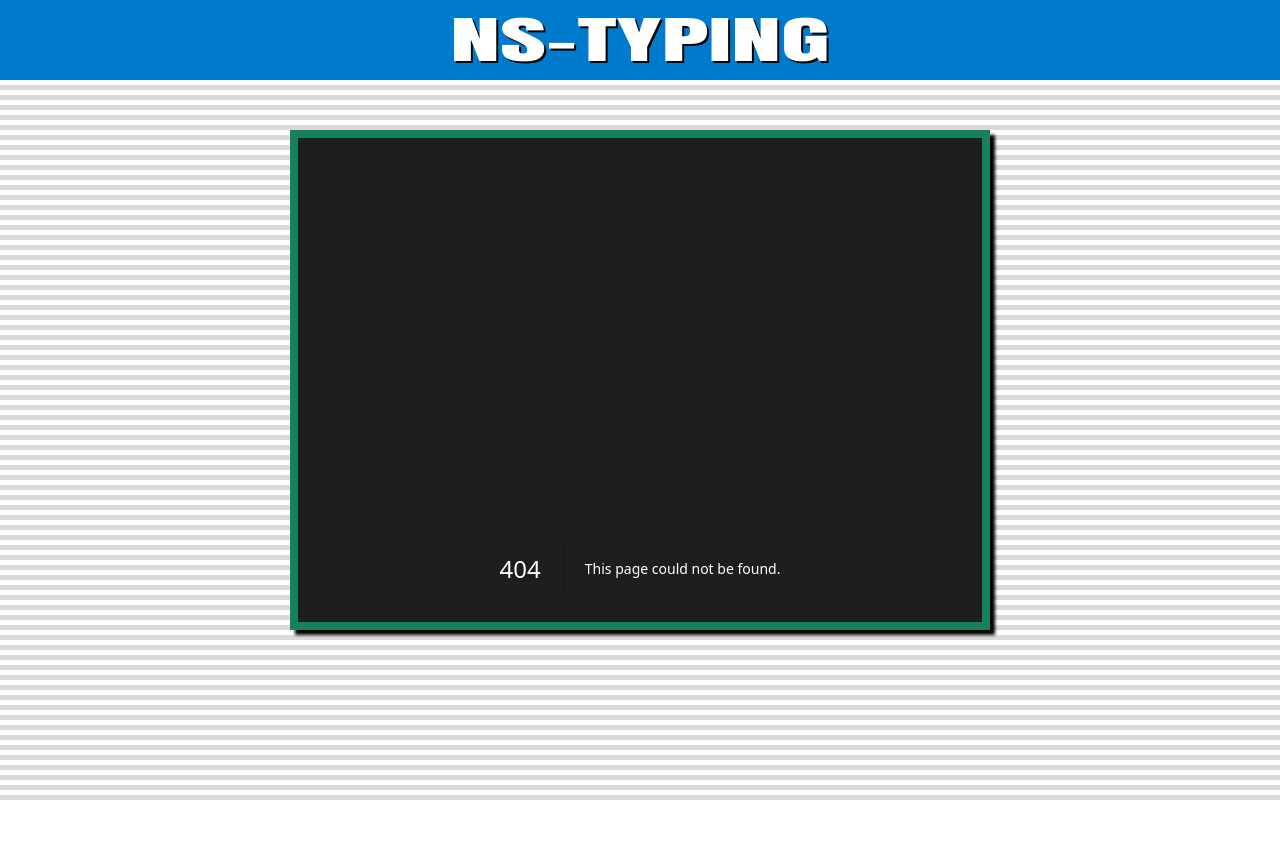
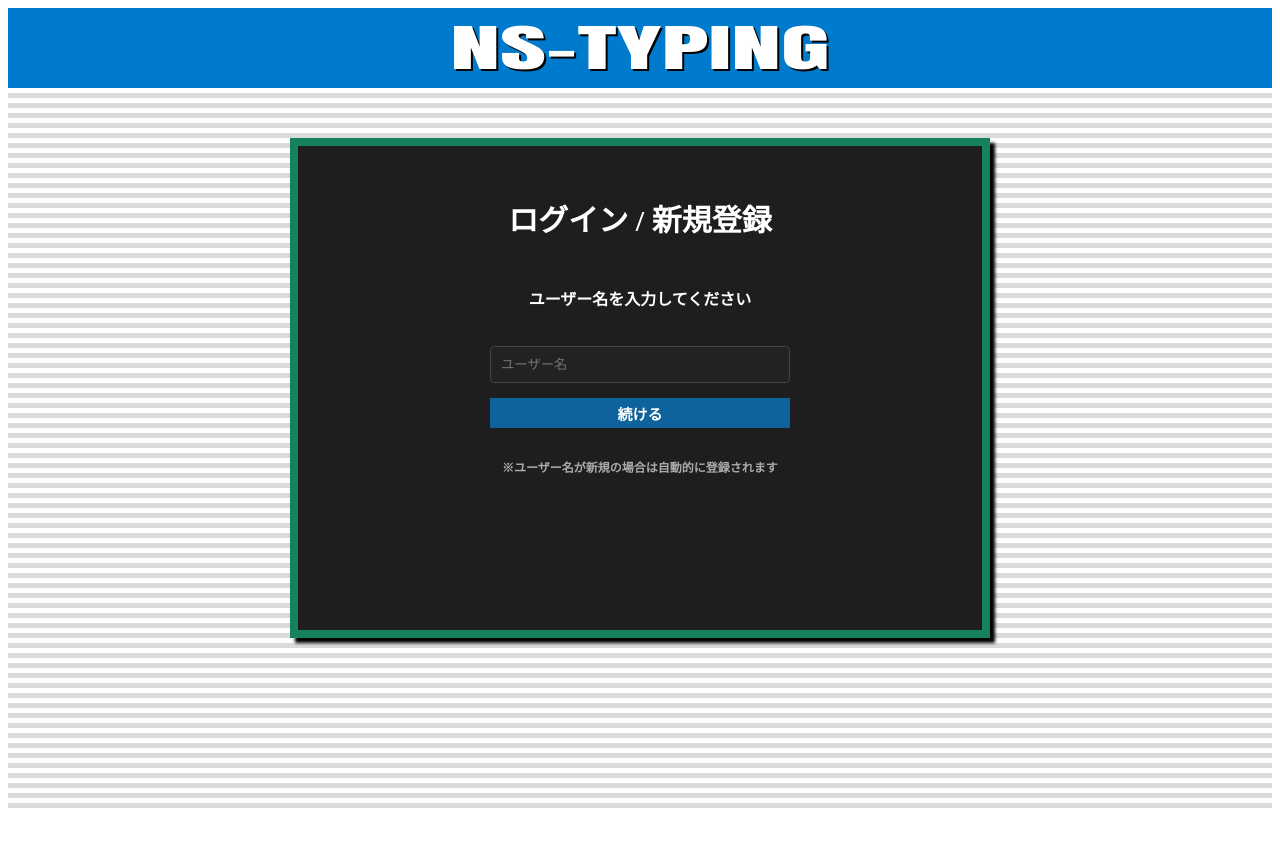
Before and after one commit to tetsu19n1101087/tetsu19n1101087-game, a Next.js app: page /login in a window 1280 px wide. Before the commit this address had no page. Shown: the top 846 px of the page. After the commit the page ends 816 px from the top, so only its background shows below. Built offline with nearby package versions, Linux system fonts and the light colour scheme; no server answers.

Commit message:
ログイン機能

```diff
--- /dev/null
+++ b/src/app/login/page.tsx
@@ -0,0 +1,77 @@
+'use client';
+
+import { useActionState } from 'react';
+import styled from 'styled-components';
+import { loginUser } from '@/lib/action';
+import Button from '@/components/Button';
+
+export default function LoginPage() {
+  const [errorMessage, formAction, isPending] = useActionState(
+    loginUser,
+    undefined
+  );
+
+  return (
+    <Container>
+      <Title>ログイン / 新規登録</Title>
+      <p>ユーザー名を入力してください</p>
+
+      {errorMessage && <ErrorMessage>{errorMessage}</ErrorMessage>}
+
+      <Form action={formAction}>
+        <Input
+          type='text'
+          name='username'
+          placeholder='ユーザー名'
+          minLength={3}
+          maxLength={20}
+          required
+        />
+        <Button type='submit' aria-disabled={isPending}>
+          続ける
+        </Button>
+      </Form>
+      <Note>※ユーザー名が新規の場合は自動的に登録されます</Note>
+    </Container>
+  );
+}
+
+const Container = styled.div`
+  display: flex;
+  flex-direction: column;
+  align-items: center;
+  gap: 20px;
+`;
+
+const Title = styled.h1`
+  font-size: 30px;
+  margin-bottom: 10px;
+`;
+
+const Form = styled.form`
+  display: flex;
+  flex-direction: column;
+  gap: 15px;
+  width: 100%;
+  max-width: 300px;
+`;
+
+const Input = styled.input`
+  padding: 10px;
+  border: 1px solid #444;
+  background-color: #222;
+  color: white;
+  border-radius: 4px;
+`;
+
+const ErrorMessage = styled.div`
+  color: #ff6b6b;
+  font-size: 14px;
+  margin-top: -10px;
+`;
+
+const Note = styled.p`
+  font-size: 12px;
+  color: #aaa;
+  margin-top: 10px;
+`;
--- a/src/lib/action.ts
+++ b/src/lib/action.ts
@@ -56,7 +56,10 @@ export async function createResult(formData: FormData) {
   redirect('/result');
 }
 
-export async function loginUser(formData: FormData) {
+export async function loginUser(
+  prevState: string | undefined,
+  formData: FormData
+) {
   const { username } = UserSchema.parse({
     username: formData.get('username'),
   });
@@ -73,13 +76,13 @@ export async function loginUser(formData: FormData) {
 
     // Create session
     await createSession(user._id.toString(), username);
-
-    revalidatePath('/');
-    redirect('/');
   } catch (error) {
     console.error('Login error:', error);
-    return { error: 'Failed to login' };
+    return 'Failed to login';
   }
+
+  revalidatePath('/');
+  redirect('/');
 }
 
 export async function logoutUser() {
```
Also changed, not shown: src/app/result/page.tsx (+20 -14 lines).
